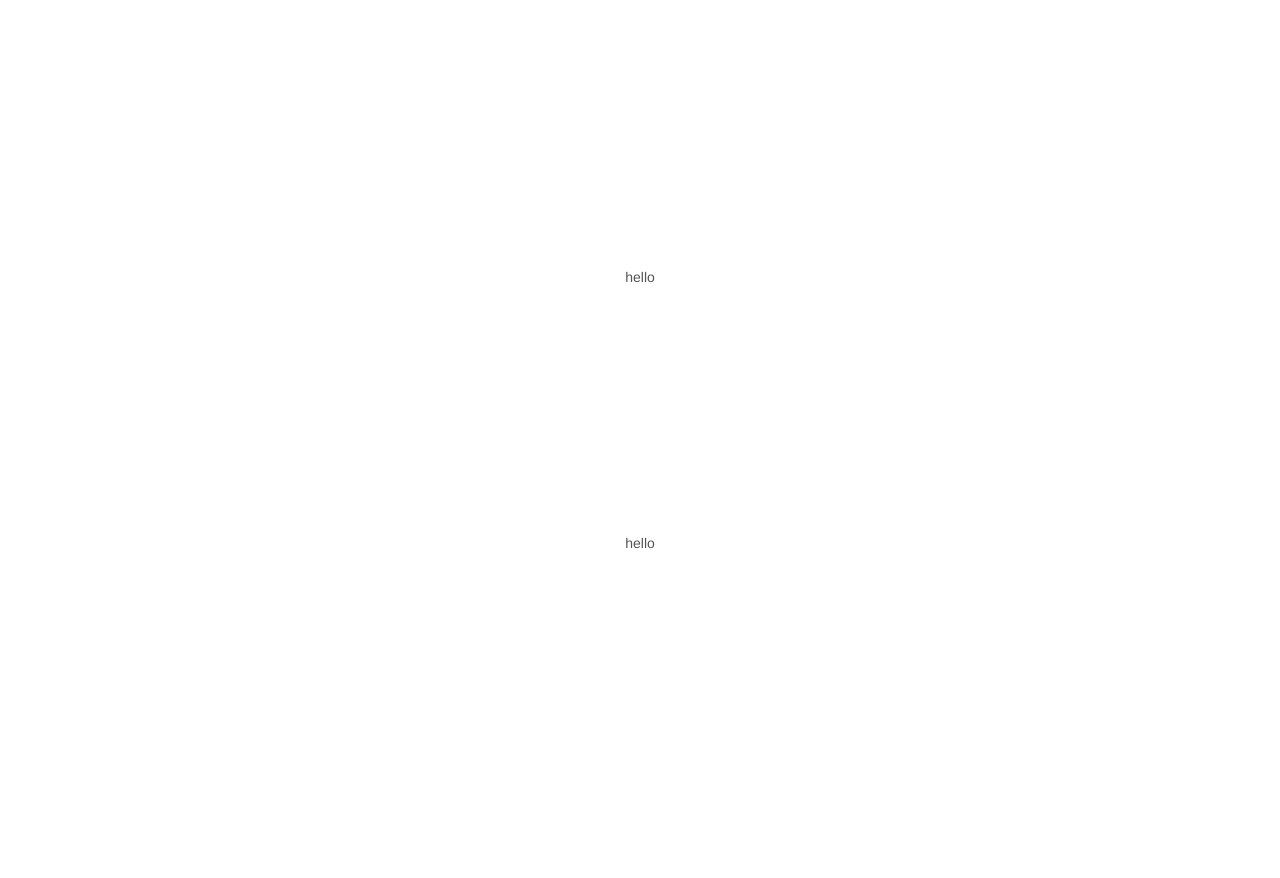
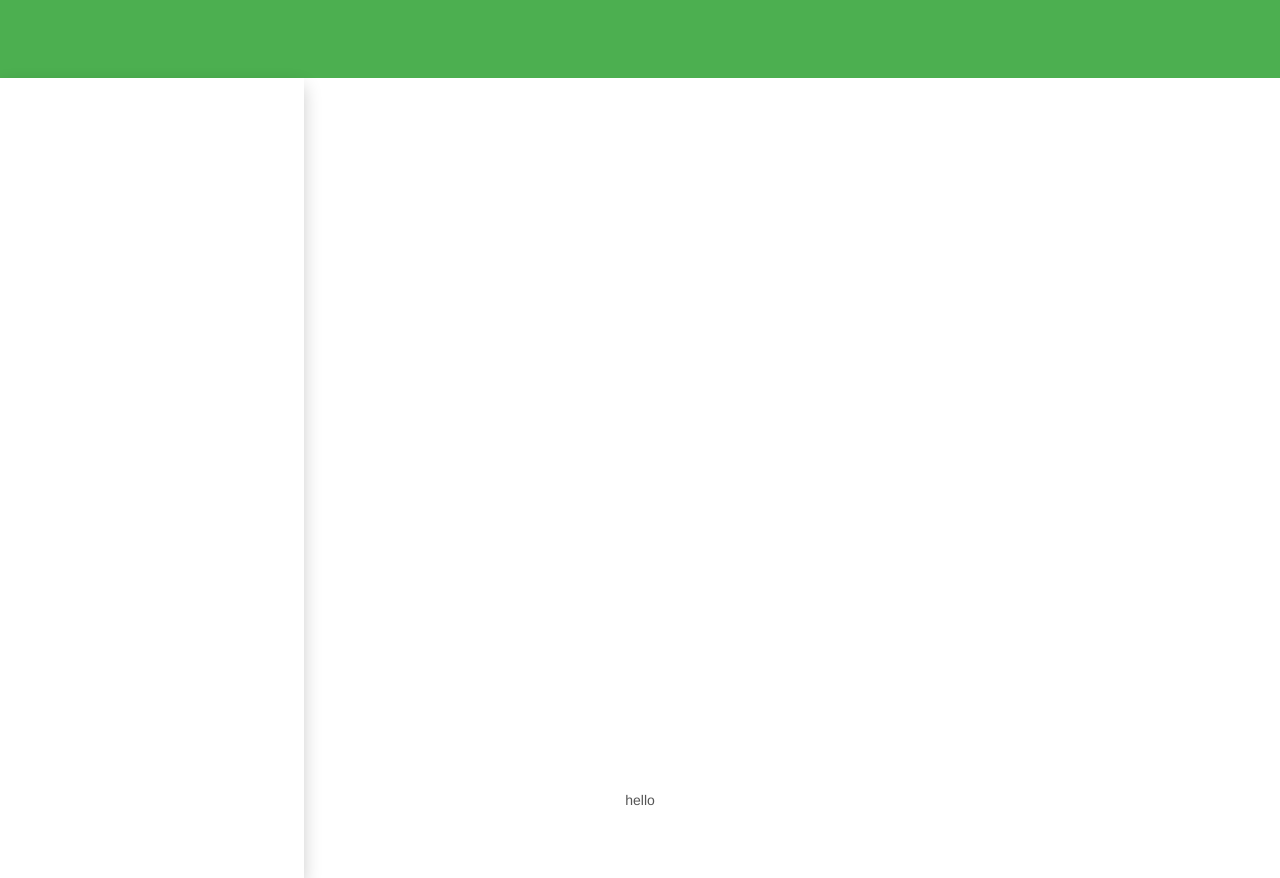
Before and after one commit to rbalda/red_innova, a plain HTML site: page index.html in a window 1280 px wide. Before the commit the page ends 800 px from the top, so only its background shows below. Drawn offline with Linux system fonts and the light colour scheme.

Commit message:
anadiendo layout base

```diff
--- a/index.html
+++ b/index.html
@@ -17,8 +17,21 @@
         <link href="css/bootstrap/bootstrap.icon-large.css" rel="stylesheet"/>
     </head>
      <body layout='column' md-theme='green' layout-align='center center'>
-         <nav flex></nav>
-         <main flex>hello</main>
+         <nav>
+         </nav>
+         <main layout-fill layout='column'>
+             <md-toolbar class="md-medium-tall" md-theme='green'>
+
+             </md-toolbar>
+             <section layout-fill flex layout='row'>
+                 <md-sidenav class="md-sidenav-left md-whiteframe-z2"
+                             md-component-id="left"
+                             md-is-locked-open="$media('md')">
+                 </md-sidenav>
+                 <md-content layout-fill layout='column' role="main" ng-view>
+                 </md-content>
+             </section>
+         </main>
          <footer flex>hello</footer>
     </body>
 </html>
```
